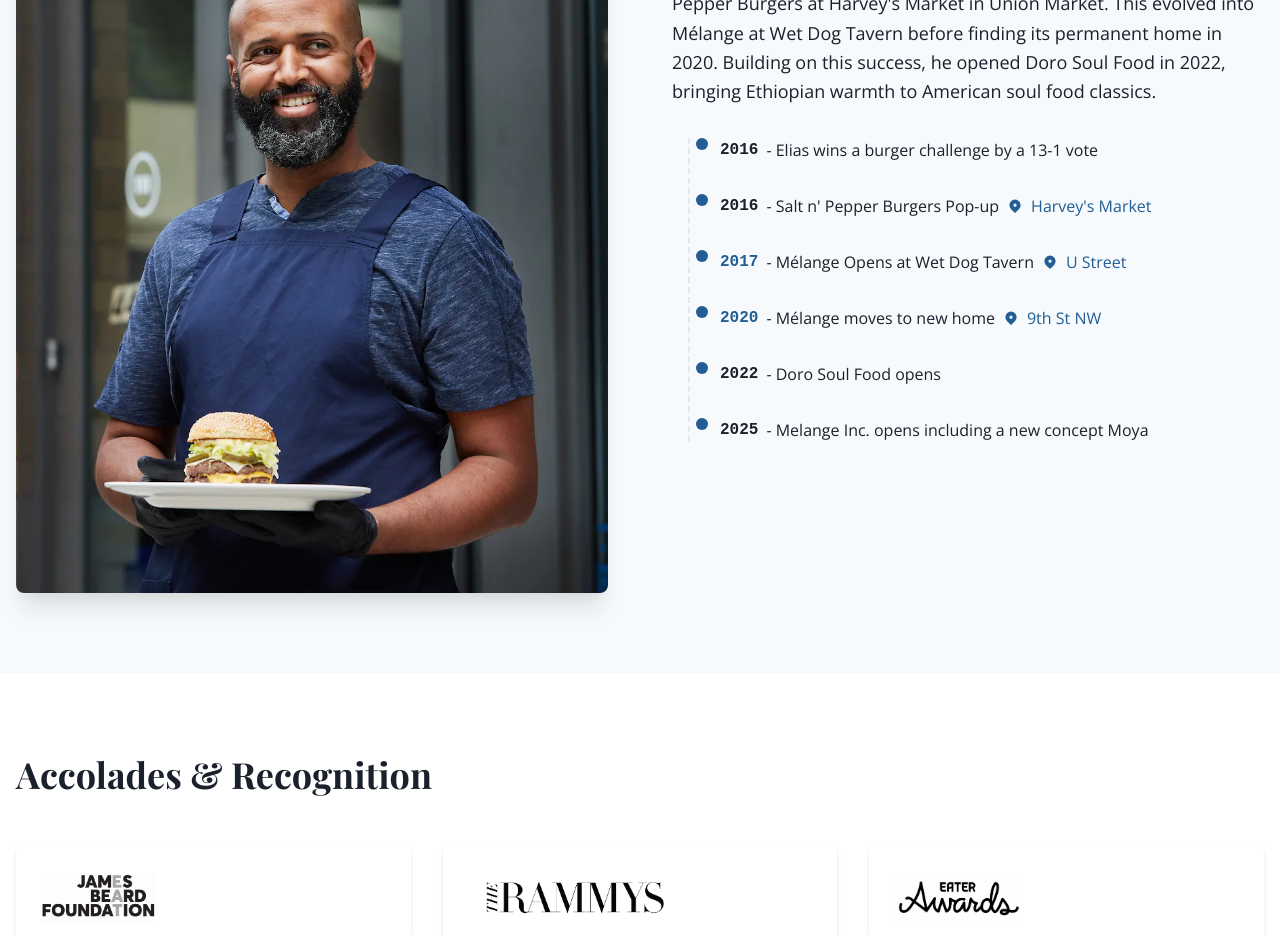
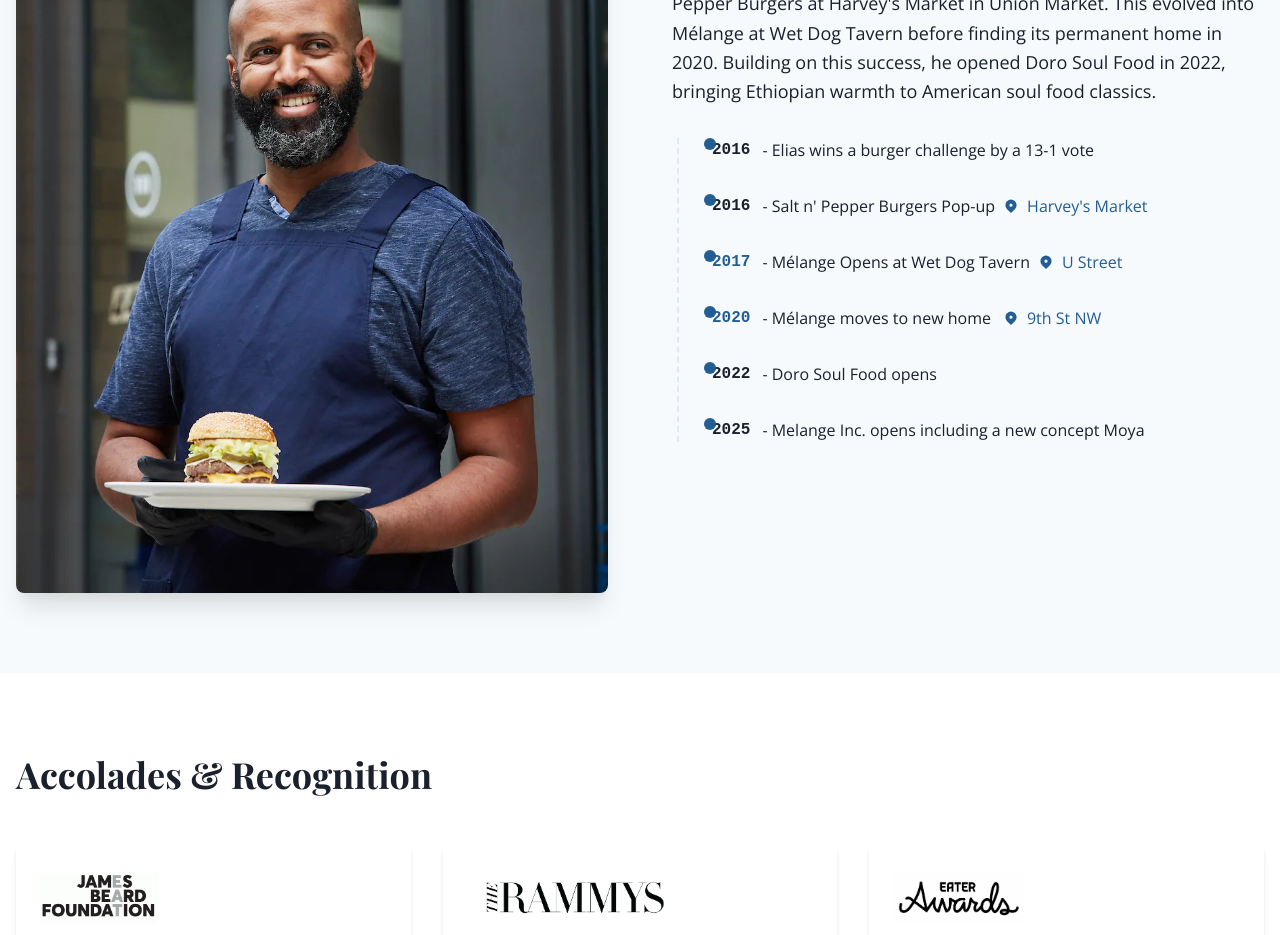
Before and after one commit to tjcandesign/melange, a React (Vite) app: page /chef-elias in a window 1280 px wide. Shown: the part 1960-2895 px from the top of the page. Built offline with nearby package versions, Linux system fonts and the light colour scheme.

Commit message:
fix: Improve timeline alignment
- Centered dots on vertical line by setting fixed left position
- Added consistent padding for text content
- Increased spacing between date and text
- Removed unnecessary margin adjustments
- Fixed vertical line position

```diff
--- a/src/pages/ChefElias.tsx
+++ b/src/pages/ChefElias.tsx
@@ -112,11 +112,10 @@
                 <Box
                   position="relative"
                   pl={{ base: 6, md: 8 }}
-                  ml={{ base: 2, md: 4 }}
                   _before={{
                     content: '""',
                     position: 'absolute',
-                    left: '0',
+                    left: '5px',
                     top: '0',
                     bottom: '0',
                     width: '0',
@@ -129,14 +128,14 @@
                     <Box position="relative">
                       <Box
                         position="absolute"
-                        left={{ base: '-4', md: '-6' }}
+                        left="0"
                         w="12px"
                         h="12px"
                         borderRadius="full"
                         bg="brand.primary"
                         zIndex={2}
                       />
-                      <HStack align="flex-start" spacing={{ base: 1, md: 2 }} flexWrap="wrap">
+                      <HStack align="flex-start" spacing={{ base: 2, md: 3 }} flexWrap="wrap" pl={2}>
                         <Text fontFamily="Courier New" fontWeight="bold">2016</Text>
                         <Text>- Elias wins a burger challenge by a 13-1 vote</Text>
                       </HStack>
@@ -145,14 +144,14 @@
                     <Box position="relative">
                       <Box
                         position="absolute"
-                        left={{ base: '-4', md: '-6' }}
+                        left="0"
                         w="12px"
                         h="12px"
                         borderRadius="full"
                         bg="brand.primary"
                         zIndex={2}
                       />
-                      <HStack align="flex-start" spacing={{ base: 1, md: 2 }} flexWrap="wrap">
+                      <HStack align="flex-start" spacing={{ base: 2, md: 3 }} flexWrap="wrap" pl={2}>
                         <Text fontFamily="Courier New" fontWeight="bold">2016</Text>
                         <HStack flexWrap="wrap">
                           <Text>- Salt n' Pepper Burgers Pop-up</Text>
@@ -165,14 +164,14 @@
                     <Box position="relative">
                       <Box
                         position="absolute"
-                        left={{ base: '-4', md: '-6' }}
+                        left="0"
                         w="12px"
                         h="12px"
                         borderRadius="full"
                         bg="brand.primary"
                         zIndex={2}
                       />
-                      <HStack align="flex-start" spacing={{ base: 1, md: 2 }} flexWrap="wrap">
+                      <HStack align="flex-start" spacing={{ base: 2, md: 3 }} flexWrap="wrap" pl={2}>
                         <Text fontFamily="Courier New" fontWeight="bold" color="brand.primary">2017</Text>
                         <HStack flexWrap="wrap">
                           <Text>- Mélange Opens at Wet Dog Tavern</Text>
@@ -185,14 +184,14 @@
                     <Box position="relative">
                       <Box
                         position="absolute"
-                        left={{ base: '-4', md: '-6' }}
+                        left="0"
                         w="12px"
                         h="12px"
                         borderRadius="full"
                         bg="brand.primary"
                         zIndex={2}
                       />
-                      <HStack align="flex-start" spacing={{ base: 1, md: 2 }} flexWrap="wrap">
+                      <HStack align="flex-start" spacing={{ base: 2, md: 3 }} flexWrap="wrap" pl={2}>
                         <Text fontFamily="Courier New" fontWeight="bold" color="brand.primary">2020</Text>
                         <Text>- Mélange moves to new home</Text>
                         <HStack flexWrap="wrap">
@@ -205,14 +204,14 @@
                     <Box position="relative">
                       <Box
                         position="absolute"
-                        left={{ base: '-4', md: '-6' }}
+                        left="0"
                         w="12px"
                         h="12px"
                         borderRadius="full"
                         bg="brand.primary"
                         zIndex={2}
                       />
-                      <HStack align="flex-start" spacing={{ base: 1, md: 2 }} flexWrap="wrap">
+                      <HStack align="flex-start" spacing={{ base: 2, md: 3 }} flexWrap="wrap" pl={2}>
                         <Text fontFamily="Courier New" fontWeight="bold">2022</Text>
                         <Text>- Doro Soul Food opens</Text>
                       </HStack>
@@ -221,14 +220,14 @@
                     <Box position="relative">
                       <Box
                         position="absolute"
-                        left={{ base: '-4', md: '-6' }}
+                        left="0"
                         w="12px"
                         h="12px"
                         borderRadius="full"
                         bg="brand.primary"
                         zIndex={2}
                       />
-                      <HStack align="flex-start" spacing={{ base: 1, md: 2 }} flexWrap="wrap">
+                      <HStack align="flex-start" spacing={{ base: 2, md: 3 }} flexWrap="wrap" pl={2}>
                         <Text fontFamily="Courier New" fontWeight="bold">2025</Text>
                         <Text>- Melange Inc. opens including a new concept Moya</Text>
                       </HStack>
```
